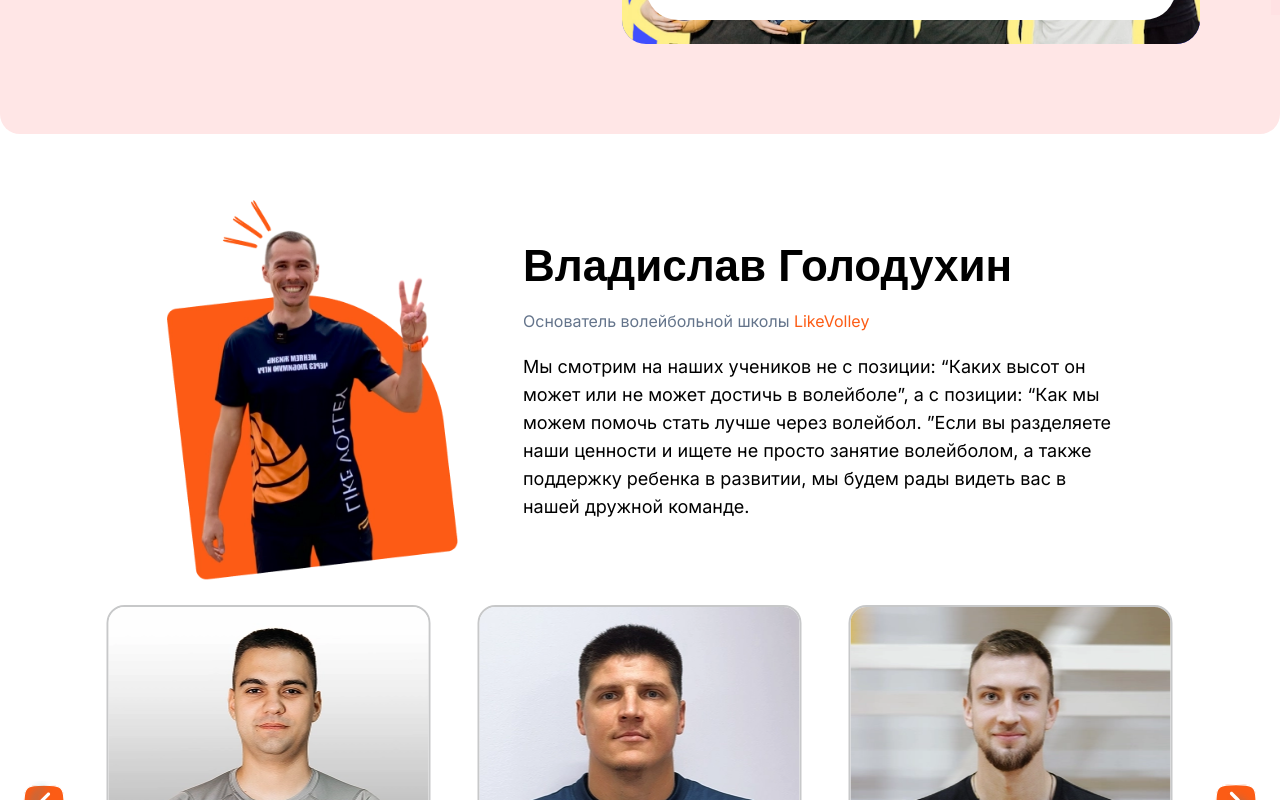
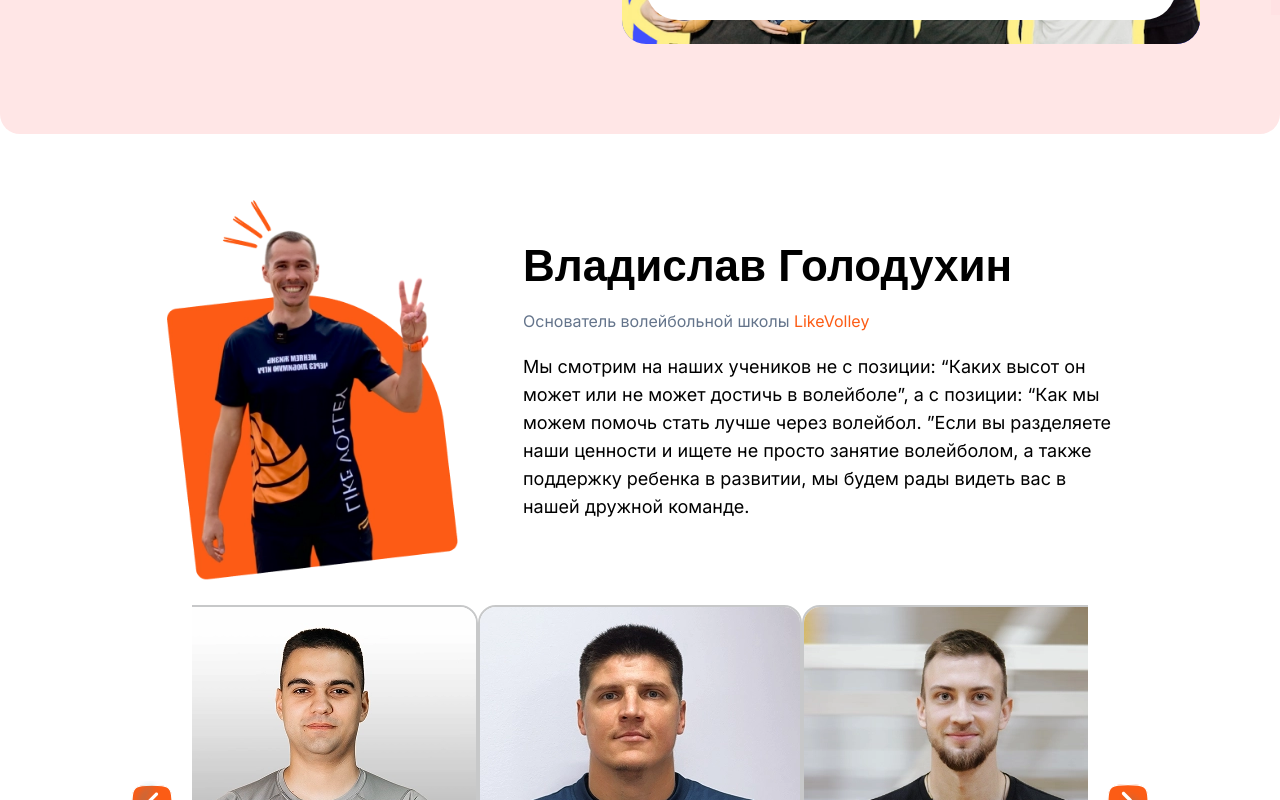
Before and after one commit to evgeniyworkbel/like-volley, a Next.js app: page / in a window 1280 px wide. Shown: the part 2780-3580 px from the top of the page. Built offline with nearby package versions, Linux system fonts and the light colour scheme; a web font is replaced by a local one.

Commit message:
fix(widgets): refind padding for coaches

```diff
--- a/src/widgets/coaches/ui/coaches.tsx
+++ b/src/widgets/coaches/ui/coaches.tsx
@@ -5,7 +5,7 @@ import { Carousel } from "@/shared/ui";
 
 export function Coaches() {
   return (
-    <section className="flex flex-col gap-6 px-5 py-10">
+    <section className="flex flex-col gap-6 px-5 py-10 xl:px-20 [&>*:last-child]:px-12">
       <Owner />
       <Carousel slidesPerView={3}>
         {coachesData.map((coach) => (
```
